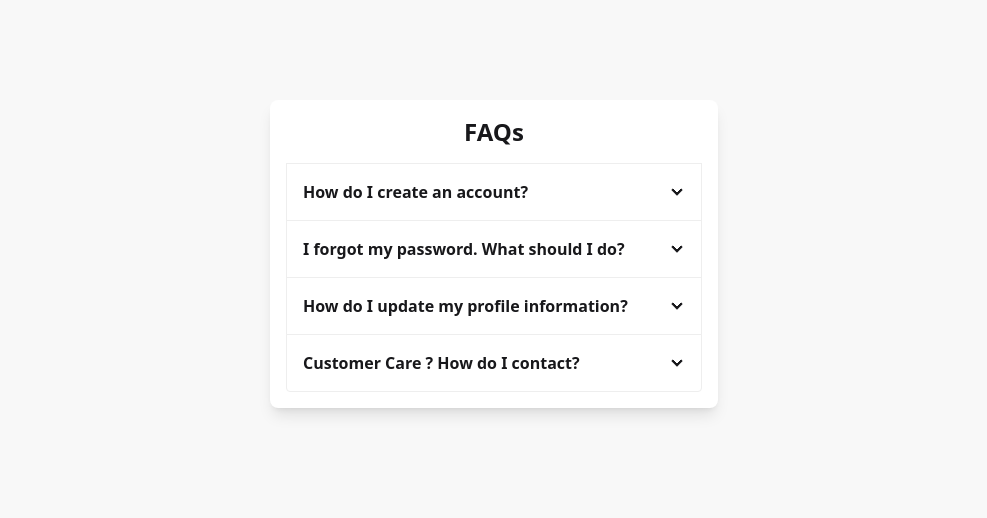
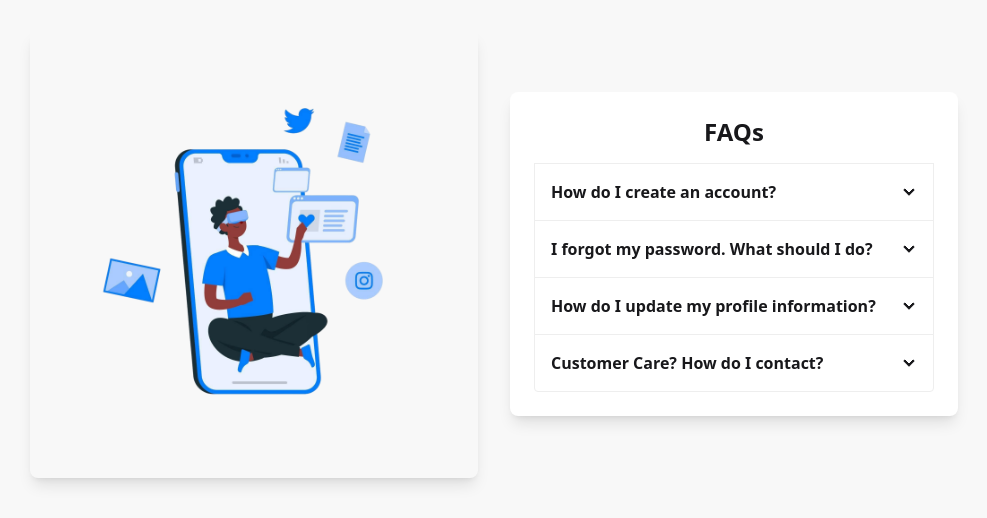
Before and after one commit to Pinku-code/CollabNest-Dev, a React (Vite) app in the folder Client/: page / in a window 1280 px wide. Shown: the part 1662-2180 px from the top of the page, without its empty margins (146-1133 px from the left). Built offline with nearby package versions, Linux system fonts and the light colour scheme.

Commit message:
add image

```diff
--- a/Client/src/pages/Home.jsx
+++ b/Client/src/pages/Home.jsx
@@ -4,6 +4,7 @@ import HeroImg from '../assets/Hero.jpg'
 import Footer from '../components/Footer'
 import Facilities from '../pages/Facilities'
 import { Link } from 'react-router-dom'
+import SocialImage from '../assets/social.png'
 
 const Home = () => {
     return (
@@ -105,9 +106,15 @@ const Home = () => {
 
             <Facilities />
 
-            <div className="flex items-center justify-center min-h-screen bg-base-200">
-                <div className="join join-vertical bg-base-100 shadow-lg p-4 rounded-lg w-full max-w-md">
+            <div className="flex flex-col md:flex-row items-center justify-center min-h-screen bg-base-200 gap-8 p-4">
 
+            {/* Left - Image */}
+            <div className="w-full max-w-md">
+                <img src={SocialImage} alt="FAQ Illustration" className="rounded-lg shadow-lg w-full h-auto object-cover" />
+            </div>
+
+            {/* Right - FAQ */}
+            <div className="join join-vertical bg-base-100 shadow-lg p-6 rounded-lg w-full max-w-md">
                 <h2 className="text-2xl font-bold text-center mb-4">FAQs</h2>
 
                 <div className="collapse collapse-arrow join-item border border-base-300">
@@ -116,7 +123,7 @@ const Home = () => {
                         How do I create an account?
                     </div>
                     <div className="collapse-content text-sm">
-                            Click the "<Link to={"/register"} className='text-violet-300 hover:text-violet-500 '>Sign Up</Link>" button in the top right corner and follow the registration process.
+                        Click the "<Link to={"/register"} className='text-violet-300 hover:text-violet-500'>Sign Up</Link>" button in the top right corner and follow the registration process.
                     </div>
                 </div>
 
@@ -143,13 +150,12 @@ const Home = () => {
                 <div className="collapse collapse-arrow join-item border border-base-300">
                     <input type="checkbox" />
                     <div className="collapse-title font-semibold">
-                            Customer Care ? How do I contact?
+                        Customer Care? How do I contact?
                     </div>
                     <div className="collapse-content text-sm">
-                            Go to "Menu" and select "Help" to make changes.
+                        Go to "Menu" and select "Help" to contact us.
                     </div>
                 </div>
-
             </div>
         </div>
 
```
Also changed, not shown: Client/src/assets/social.png (added). Lines whose indentation alone changed are shown as unchanged.
